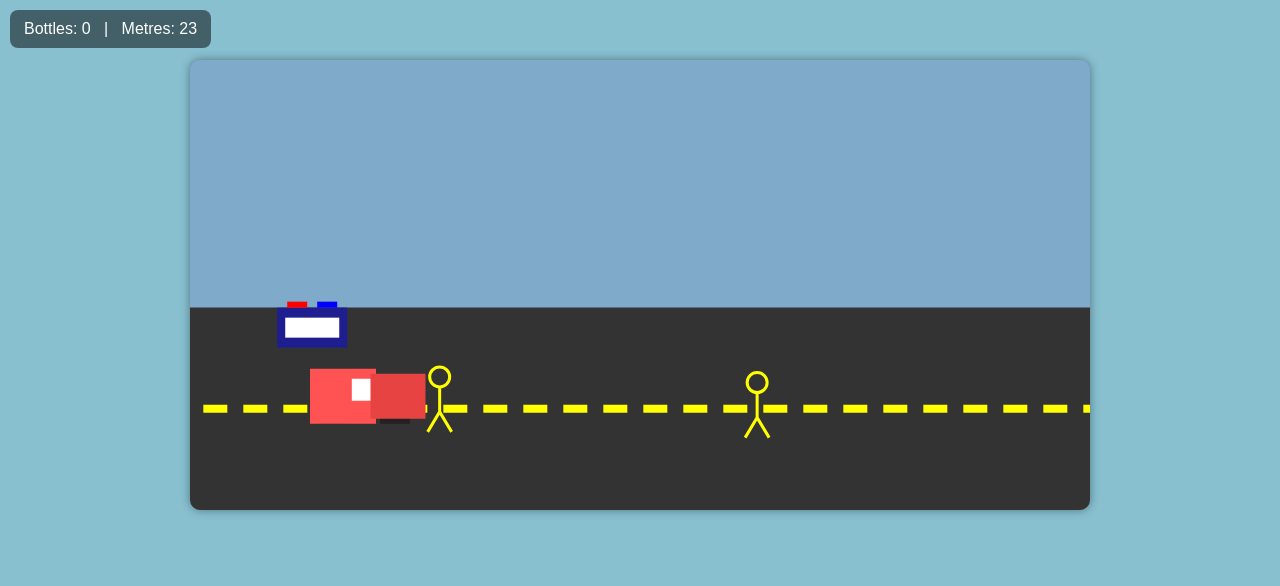
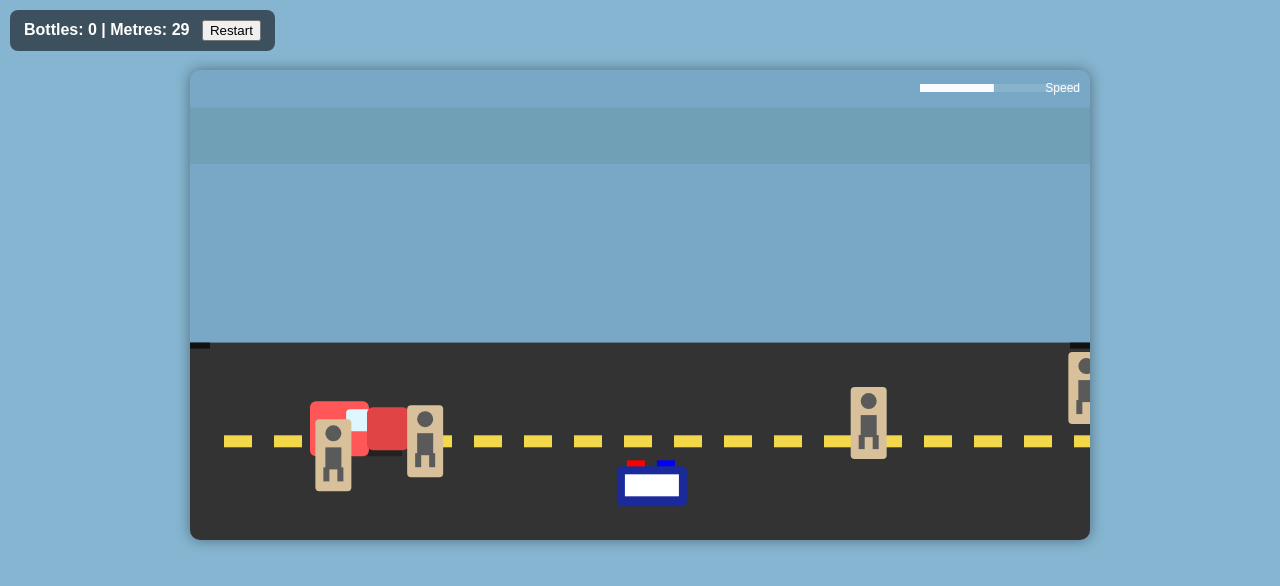
Before and after one commit to luisigidrk/Drunk-Driving-Simulator-2000, a plain HTML site: page index.html in a window 1280 px wide. Drawn offline with Linux system fonts and the light colour scheme.

Commit message:
Update index.html

```diff
--- a/index.html
+++ b/index.html
@@ -1,48 +1,65 @@
 <!doctype html>
 <html>
 <head>
-<meta charset="utf-8">
-<title>Truck Road Dodge</title>
+<meta charset="utf-8" />
+<title>Truck Road Dodge — Safe Edition</title>
 <style>
-  body { background:#88c0d0; margin:0; font-family:sans-serif; }
-  #hud { position:absolute; top:10px; left:10px; color:white;
-         background:rgba(0,0,0,0.5); padding:10px 14px; border-radius:8px; }
-  canvas { display:block; margin:60px auto; background:#7faac9;
-           border-radius:10px; box-shadow:0 0 10px rgba(0,0,0,0.4); }
+  body { background:#85b5d0; margin:0; font-family:sans-serif; }
+  #hud {
+    position:absolute; top:10px; left:10px;
+    background:rgba(0,0,0,0.55); color:white;
+    padding:10px 14px; border-radius:8px; font-weight:600;
+  }
+  canvas {
+    display:block; margin:70px auto; background:#79a7c6;
+    border-radius:10px; box-shadow:0 0 14px rgba(0,0,0,0.4);
+  }
+  button { margin-left:8px; }
 </style>
 </head>
 <body>
 
 <div id="hud">
-  Bottles: <span id="bottles">0</span> &nbsp; | &nbsp;
+  Bottles: <span id="bottles">0</span> |
   Metres: <span id="meters">0</span>
+  <button id="restart">Restart</button>
 </div>
 
-<canvas id="game" width="900" height="450"></canvas>
+<canvas id="game" width="900" height="470"></canvas>
 
 <script>
+/*
+  Safe Edition:
+  - "Kids" replaced with cardboard "cutouts" (non-living, cartoon)
+  - Cutouts get knocked over and slide off the road when hit
+  - No speech/messages are shown
+  - Police cars still cause game over
+  - Collectibles remain bottles (you can rename to "fuel" as desired)
+*/
+
 const canvas = document.getElementById("game");
 const ctx = canvas.getContext("2d");
-
-const hudBottles = document.getElementById("bottles");
-const hudMeters = document.getElementById("meters");
 
 const W = canvas.width;
 const H = canvas.height;
 
-// Road
-const ROAD_Y = H * 0.55;
-const ROAD_HEIGHT = H - ROAD_Y;
+const ROAD_Y = H * 0.58;
+const ROAD_H = H - ROAD_Y;
+
+const hudBottles = document.getElementById("bottles");
+const hudMeters = document.getElementById("meters");
+const restartBtn = document.getElementById("restart");
 
 let last = 0;
-let playing = false;
+let running = false;
 
 let truck = {
   x: 120,
-  y: ROAD_Y + ROAD_HEIGHT/2 - 40,
-  w: 110,
+  y: ROAD_Y + ROAD_H/2 - 40,
+  w: 95,
   h: 55,
-  vy: 0
+  vy: 0,
+  maxSpeed: 520
 };
 
 let objects = [];
@@ -50,212 +67,305 @@ let keys = {};
 
 let bottleCount = 0;
 let meters = 0;
+let baseSpeed = 240;
+let boost = 0;
 
-let baseSpeed = 220;
-let bonusSpeed = 0;
+// ---------- draw helpers ----------
+function drawTruck(t){
+  // simple pixel-ish truck: wheels, cab, trailer
+  // wheels
+  ctx.fillStyle = "#222";
+  ctx.fillRect(t.x + 8, t.y + t.h - 10, 34, 10);
+  ctx.fillRect(t.x + 58, t.y + t.h - 10, 34, 10);
 
-function start() {
-  objects = [];
-  bottleCount = 0;
-  meters = 0;
-  bonusSpeed = 0;
+  // cab
+  ctx.fillStyle = "#ff5757";
+  roundRect(ctx, t.x, t.y, t.w * 0.62, t.h, 6, true, false);
 
-  truck.y = ROAD_Y + ROAD_HEIGHT/2 - 40;
+  // window
+  ctx.fillStyle = "#dff6ff";
+  roundRect(ctx, t.x + t.w*0.38, t.y + 8, 36, 22, 4, true, false);
 
-  playing = true;
-  last = performance.now();
-  requestAnimationFrame(loop);
+  // trailer
+  ctx.fillStyle = "#e04444";
+  roundRect(ctx, t.x + t.w*0.6, t.y + 6, t.w*0.44, t.h - 12, 6, true, false);
 }
 
-// Draw truck (simple 2D cartoon truck)
-function drawTruck() {
-  // wheels
-  ctx.fillStyle = "#222";
-  ctx.fillRect(truck.x + 10, truck.y + truck.h - 10, 30, 10);
-  ctx.fillRect(truck.x + 70, truck.y + truck.h - 10, 30, 10);
-
-  // cab
-  ctx.fillStyle = "#ff5252";
-  ctx.fillRect(truck.x, truck.y, truck.w * 0.6, truck.h);
-
-  // window
-  ctx.fillStyle = "#fff";
-  ctx.fillRect(truck.x + truck.w*0.38, truck.y + 10, 34, 22);
-
-  // trailer
-  ctx.fillStyle = "#e84343";
-  ctx.fillRect(truck.x + truck.w*0.55, truck.y + 5, truck.w*0.50, truck.h - 10);
+// rounded rectangle helper
+function roundRect(ctx, x, y, w, h, r, fill, stroke){
+  ctx.beginPath();
+  ctx.moveTo(x+r, y);
+  ctx.arcTo(x+w, y, x+w, y+h, r);
+  ctx.arcTo(x+w, y+h, x, y+h, r);
+  ctx.arcTo(x, y+h, x, y, r);
+  ctx.arcTo(x, y, x+w, y, r);
+  ctx.closePath();
+  if(fill){ ctx.fill(); }
+  if(stroke){ ctx.stroke(); }
 }
 
-// Stick figure "kid" (cartoon, harmless)
-function drawKid(o) {
-  ctx.strokeStyle = "yellow";
-  ctx.lineWidth = 3;
+// ---------- cardboard cutout (non-living) ----------
+function drawCutout(o){
+  // simple stylized cardboard cutout: rectangular body with printed "person" silhouette
+  ctx.save();
+  ctx.translate(o.x, o.y);
+
+  // stand shadow
+  ctx.fillStyle = "rgba(0,0,0,0.15)";
+  ctx.fillRect(6, o.h - 6, o.w - 10, 6);
+
+  // cardboard base
+  ctx.fillStyle = "#d7c09a"; // cardboard color
+  roundRect(ctx, 0, 0, o.w, o.h, 4, true, false);
+
+  // printed silhouette (non-detailed)
+  ctx.fillStyle = "#5a5a5a";
+  // head
   ctx.beginPath();
-  ctx.arc(o.x + o.w/2, o.y + 10, 10, 0, Math.PI*2);
-  ctx.moveTo(o.x + o.w/2, o.y + 20);
-  ctx.lineTo(o.x + o.w/2, o.y + 45);
-  ctx.lineTo(o.x + o.w/2 - 12, o.y + 65);
-  ctx.moveTo(o.x + o.w/2, o.y + 45);
-  ctx.lineTo(o.x + o.w/2 + 12, o.y + 65);
-  ctx.stroke();
+  ctx.arc(o.w/2, 14, 8, 0, Math.PI*2);
+  ctx.fill();
+  // torso
+  ctx.fillRect(o.w/2 - 8, 28, 16, 22);
+  // legs (printed)
+  ctx.fillRect(o.w/2 - 10, 48, 6, 14);
+  ctx.fillRect(o.w/2 + 4, 48, 6, 14);
+
+  ctx.restore();
 }
 
-// Police car (simple cartoon)
-function drawPolice(o) {
-  ctx.fillStyle = "#1e1e90";
-  ctx.fillRect(o.x, o.y, o.w, o.h);
+// ---------- police car ----------
+function drawPolice(o){
+  ctx.save();
+  ctx.translate(o.x, o.y);
 
-  ctx.fillStyle = "white";
-  ctx.fillRect(o.x + 8, o.y + 10, o.w - 16, o.h - 20);
+  ctx.fillStyle = "#1b2a9a";
+  roundRect(ctx, 0, 0, o.w, o.h, 5, true, false);
 
-  // light bar
+  ctx.fillStyle = "#ffffff";
+  ctx.fillRect(8, 8, o.w - 16, o.h - 18);
+
+  // lightbar
   ctx.fillStyle = "red";
-  ctx.fillRect(o.x + 10, o.y - 6, 20, 6);
+  ctx.fillRect(10, -6, 18, 6);
   ctx.fillStyle = "blue";
-  ctx.fillRect(o.x + 40, o.y - 6, 20, 6);
+  ctx.fillRect(40, -6, 18, 6);
+
+  ctx.restore();
 }
 
-// Bottle
-function drawBottle(o) {
-  ctx.fillStyle = "#3fcf5f";
-  ctx.fillRect(o.x, o.y, o.w, o.h);
-  ctx.fillStyle = "white";
-  ctx.fillRect(o.x + 4, o.y + 12, o.w - 8, 8);
+// ---------- bottle ----------
+function drawBottle(o){
+  ctx.fillStyle = "#3cff7a";
+  roundRect(ctx, o.x, o.y, o.w, o.h, 4, true, false);
+  ctx.fillStyle = "#ffffff";
+  ctx.fillRect(o.x + 4, o.y + 12, o.w - 8, 6);
 }
 
-function spawn() {
-  const type = Math.random();
-
-  if (type < 0.15) {
+// ---------- spawning ----------
+function spawn(){
+  const r = Math.random();
+  if (r < 0.14){
     // bottle
     objects.push({
-      kind:"bottle",
-      x:W + 20,
-      y: ROAD_Y + Math.random() * (ROAD_HEIGHT - 50),
-      w: 20,
-      h: 35,
-      speed: baseSpeed + Math.random()*80
+      kind: "bottle",
+      x: W + 20,
+      y: ROAD_Y + Math.random() * (ROAD_H - 50),
+      w: 20, h: 35,
+      speed: baseSpeed + Math.random() * 80
     });
-  }
-  else if (type < 0.55) {
-    // kid
+  } else if (r < 0.62){
+    // cardboard cutout
     objects.push({
-      kind:"kid",
-      x:W + 20,
-      y: ROAD_Y + Math.random() * (ROAD_HEIGHT - 70),
-      w: 30,
-      h: 70,
-      speed: baseSpeed + Math.random()*80
+      kind: "cutout",
+      x: W + 20,
+      y: ROAD_Y + Math.random() * (ROAD_H - 70),
+      w: 36, h: 72,
+      knocked: false,
+      speed: baseSpeed + Math.random() * 60
     });
-  }
-  else {
+  } else {
     // police car
     objects.push({
-      kind:"police",
-      x:W + 20,
-      y: ROAD_Y + Math.random() * (ROAD_HEIGHT - 50),
-      w: 70,
-      h: 40,
-      speed: baseSpeed + Math.random()*80
+      kind: "police",
+      x: W + 20,
+      y: ROAD_Y + Math.random() * (ROAD_H - 50),
+      w: 70, h: 40,
+      speed: baseSpeed + Math.random() * 70
     });
   }
 }
 
-function collide(a,b) {
-  return !(a.x+a.w < b.x || a.x > b.x+b.w || a.y+a.h < b.y || a.y > b.y+b.h);
+function rectsIntersect(a,b){
+  return !(a.x + a.w < b.x || a.x > b.x + b.w || a.y + a.h < b.y || a.y > b.y + b.h);
 }
 
-function loop(t) {
-  if (!playing) return;
+// ---------- main loop ----------
+let spawnTimer = 0;
+function loop(ts){
+  if (!running) return;
+  const dt = Math.min(40, ts - last) / 1000;
+  last = ts;
 
-  let dt = (t - last) / 1000;
-  last = t;
+  // input
+  if (keys["ArrowUp"] || keys["w"]) truck.y -= 260 * dt;
+  if (keys["ArrowDown"] || keys["s"]) truck.y += 260 * dt;
 
-  // INPUT
-  if (keys["ArrowUp"] || keys["w"]) truck.y -= 240 * dt;
-  if (keys["ArrowDown"] || keys["s"]) truck.y += 240 * dt;
-
-  // clamp to road
-  const top = ROAD_Y + 5;
-  const bottom = ROAD_Y + ROAD_HEIGHT - truck.h - 5;
+  // clamp on road
+  const top = ROAD_Y + 6;
+  const bottom = ROAD_Y + ROAD_H - truck.h - 6;
   truck.y = Math.max(top, Math.min(bottom, truck.y));
 
-  // spawn
-  if (Math.random() < 0.02) spawn();
+  // spawn logic
+  spawnTimer += dt * 1000;
+  if (spawnTimer > 800) { spawnTimer = 0; if (Math.random() < 0.95) spawn(); }
 
-  // Update objects
-  const spd = baseSpeed + bonusSpeed;
+  const effectiveSpeed = baseSpeed + boost;
 
-  for (let i = objects.length - 1; i >= 0; i--) {
-    let o = objects[i];
-    o.x -= o.speed * dt;
+  // update objects
+  for (let i = objects.length - 1; i >= 0; i--){
+    const o = objects[i];
 
-    // collision
-    if (collide(truck, o)) {
-      if (o.kind === "bottle") {
+    // if cutout is knocked, it slides slower and eventually is removed
+    if (o.kind === "cutout" && o.knocked){
+      o.x -= 90 * dt; // knocked slide speed
+      o.y += 20 * dt; // slight drop to simulate slide
+    } else {
+      o.x -= (o.speed || effectiveSpeed) * dt;
+    }
+
+    // collisions
+    const truckRect = { x: truck.x, y: truck.y, w: truck.w, h: truck.h };
+    const objRect = { x: o.x, y: o.y, w: o.w, h: o.h };
+
+    if (rectsIntersect(truckRect, objRect)){
+      if (o.kind === "bottle"){
         bottleCount++;
-        bonusSpeed += 80;
+        boost += 90;
+        // slightly shorten spawn frequency for pacing
         objects.splice(i,1);
         continue;
-      } else {
-        // hit kid or police => game ends
-        alert("Game Over!\nBottles: " + bottleCount + "\nDistance: " + Math.floor(meters));
-        playing = false;
+      }
+
+      if (o.kind === "cutout"){
+        if (!o.knocked){
+          // mark knocked and alter its behavior — no message, no harm
+          o.knocked = true;
+          // reduce its width/height visually a little
+          // it will slide off the screen and then be removed normally
+        }
+      }
+
+      if (o.kind === "police"){
+        // game over: police catch you
+        running = false;
+        setTimeout(()=> {
+          alert("Game Over — Police caught your truck.\nBottles: " + bottleCount + "\nDistance: " + Math.floor(meters) + " m");
+        }, 10);
         return;
       }
     }
 
-    // remove old
-    if (o.x < -200) objects.splice(i,1);
+    // remove off-screen
+    if (o.x + o.w < -120 || o.y > H + 60) objects.splice(i,1);
   }
 
   // decay boost
-  bonusSpeed = Math.max(0, bonusSpeed - 90 * dt);
+  boost = Math.max(0, boost - 120 * dt);
 
-  // meters
-  meters += spd * dt / 40;
+  // metres: convert px to metres with a scaling factor
+  const pxPerMetre = 40;
+  meters += (effectiveSpeed * dt) / pxPerMetre;
 
-  // HUD update
+  // render
+  render(ts);
+
+  // update HUD
   hudBottles.textContent = bottleCount;
   hudMeters.textContent = Math.floor(meters);
-
-  // DRAW
-  ctx.clearRect(0,0,W,H);
-
-  // sky
-  ctx.fillStyle = "#7faac9";
-  ctx.fillRect(0,0,W,H);
-
-  // road
-  ctx.fillStyle = "#333";
-  ctx.fillRect(0,ROAD_Y,W,ROAD_HEIGHT);
-
-  // lane stripes
-  ctx.fillStyle = "yellow";
-  let offset = (t * 0.1) % 40;
-  for (let x = -offset; x < W; x += 40) {
-    ctx.fillRect(x, ROAD_Y + ROAD_HEIGHT/2 - 4, 24, 8);
-  }
-
-  // truck
-  drawTruck();
-
-  // objects
-  objects.forEach(o => {
-    if (o.kind === "kid") drawKid(o);
-    else if (o.kind === "police") drawPolice(o);
-    else drawBottle(o);
-  });
 
   requestAnimationFrame(loop);
 }
 
-window.addEventListener("keydown", e => { keys[e.key] = true; });
-window.addEventListener("keyup", e => { keys[e.key] = false; });
+function render(ts){
+  // clear
+  ctx.clearRect(0,0,W,H);
 
-start();
+  // sky
+  ctx.fillStyle = "#79a7c6";
+  ctx.fillRect(0,0,W,H);
+
+  // distant hills (simple)
+  ctx.fillStyle = "#6fa0b6";
+  ctx.fillRect(0, H*0.08, W, H*0.12);
+
+  // road
+  ctx.fillStyle = "#333";
+  ctx.fillRect(0, ROAD_Y, W, ROAD_H);
+
+  // center dashed line
+  ctx.fillStyle = "#f2d84a";
+  const dashW = 28, dashGap = 22;
+  const offset = (ts * 0.08) % (dashW + dashGap);
+  for (let x = -offset; x < W; x += dashW + dashGap){
+    ctx.fillRect(x + 34, ROAD_Y + ROAD_H/2 - 6, dashW, 12);
+  }
+
+  // sidewalk stripes
+  ctx.fillStyle = "#111";
+  ctx.fillRect(0, ROAD_Y, 20, 6);
+  ctx.fillRect(W - 20, ROAD_Y, 20, 6);
+
+  // draw truck
+  drawTruck(truck);
+
+  // draw objects
+  objects.forEach(o=>{
+    if (o.kind === "bottle") drawBottle(o);
+    else if (o.kind === "cutout") drawCutout(o);
+    else if (o.kind === "police") drawPolice(o);
+  });
+
+  // small speed bar
+  ctx.fillStyle = "rgba(255,255,255,0.12)";
+  ctx.fillRect(W - 170, 14, 160, 8);
+  ctx.fillStyle = "rgba(255,255,255,0.95)";
+  const fraction = Math.min(1, (baseSpeed + boost) / truck.maxSpeed);
+  ctx.fillRect(W - 170, 14, 160 * fraction, 8);
+  ctx.fillStyle = "white";
+  ctx.font = "12px sans-serif";
+  ctx.textAlign = "right";
+  ctx.fillText("Speed", W - 10, 10 + 12);
+}
+
+// input
+window.addEventListener("keydown", e=>{
+  if (["ArrowUp","ArrowDown","w","s"].includes(e.key)){
+    e.preventDefault();
+  }
+  keys[e.key] = true;
+});
+window.addEventListener("keyup", e=>{ keys[e.key] = false; });
+
+// start / restart
+function startGame(){
+  objects = [];
+  bottleCount = 0;
+  meters = 0;
+  boost = 0;
+  truck.y = ROAD_Y + ROAD_H/2 - 40;
+  running = true;
+  last = performance.now();
+  spawnTimer = 0;
+  requestAnimationFrame(loop);
+}
+
+restartBtn.addEventListener("click", () => {
+  startGame();
+});
+
+// auto-start
+startGame();
+
 </script>
-
 </body>
 </html>
```
